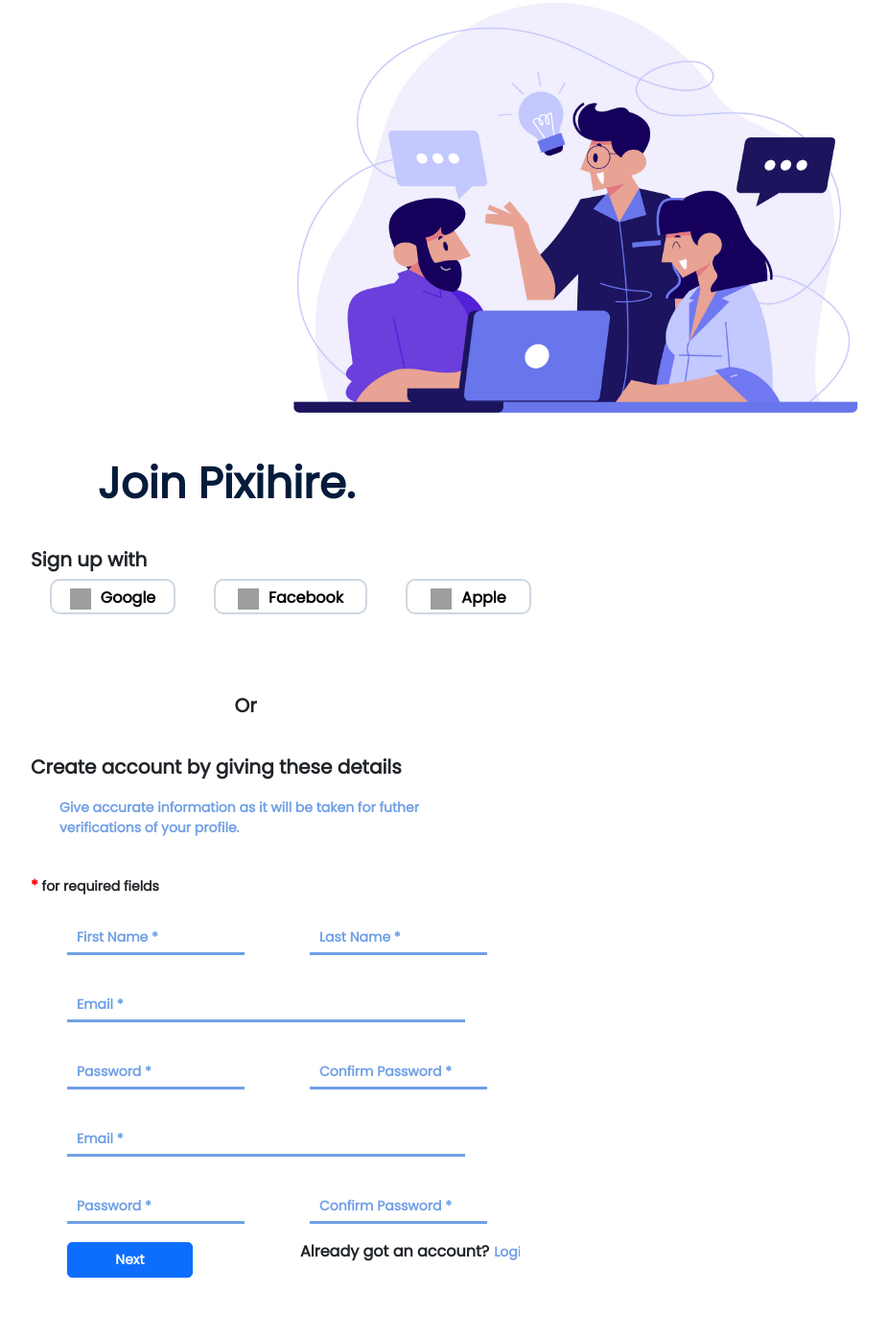
After one commit to AVDiv/project_website, a PHP site: page /project_website/auth/signup.php in a window 1280 px wide. The commit adds this page. Shown: the whole page at 96% size, without its empty margins (84-1010 px from the left). Run offline with PHP 8.4, Linux system fonts and the light colour scheme; some libraries are stand-ins or nearby versions; grey boxes are pictures that could not be loaded.

Commit message:
UI edits

```diff
--- a/assets/css/master.css
+++ b/assets/css/master.css
@@ -3,12 +3,13 @@
 *{
   margin: 0;
   padding: 0;
-  font-family: Poppins;
+  font-family: Poppins, serif;
   font-size: 16px;
+  scroll-behavior: smooth;
 }
 body{
   --color-white: #FFFFFF;
-  --color-gray: #CDD7E1;
+  --color-gray: #9bacba;
   --color-lite-blue: #71A0E6;
   --color-blue: #0448DA;
   --color-dark-blue: #051B3B;
--- a/assets/css/navigation.css
+++ b/assets/css/navigation.css
@@ -69,7 +69,7 @@
 }
 .navbar.scroll{
   background-color: var(--color-white);
-  /* box-shadow: 0px 3px #88888844;  */
+  box-shadow: 2px 2px 5px #8888883d;
   transition-duration: 0.5s;
 }
 .navbar .active .nav-link{
--- /dev/null
+++ b/assets/css/signup.css
@@ -0,0 +1,206 @@
+.row {
+    height: 100%;
+    width: 100%;
+}
+
+.col {
+    height: 100%;
+    width: 50%;
+}
+
+html {
+    height: 100%;
+}
+
+.container {
+    height: 85%;
+    width: 80%;
+}
+
+@media (max-width: 768px) {
+    .container {
+        width: 100%;
+    }
+}
+
+.mainHead {
+    font-size: 45px;
+    font-weight: 600;
+}
+
+.secondHead {
+    font-weight: 600;
+    font-size: 20px;
+    padding-left: 40px;
+}
+
+.buttonContainer {
+    height: 90px;
+    padding-left: 40px;
+    width: 610px;
+}
+
+@media (max-width: 360px) {
+    .buttonContainer {
+        width: 200px;
+    }
+}
+
+.smBtn {
+    width: 131px;
+    height: 37px;
+    border-radius: 10px;
+    font-size: 16px;
+    background-color: transparent;
+    color: black;
+    font-weight: 600;
+    border: 2px solid #CDD7E1;
+    margin-left: 20px;
+    margin-right: 20px;
+}
+
+@media (max-width: 768px) {
+    .smBtn {
+        margin-left: 10px;
+        margin-right: 10px;
+        margin-bottom: 5px;
+    }
+}
+
+.smBtn:hover {
+    background-color: #CDD7E1;
+    transition: 0.4s;
+    color: #000000;
+    border-color: #CDD7E1;
+}
+
+.icon {
+    margin-right: 10px;
+}
+
+.sm {
+    font-weight: 600;
+    font-size: 16px;
+    text-decoration: none;
+    color: #000000;
+}
+
+.about {
+    color: #71A0E6;
+    font-size: 14px;
+    font-weight: 600;
+    margin-left: 70px;
+    width: 401.8px;
+}
+
+@media (max-width: 360px) {
+    .about {
+        width: 263px;
+    }
+}
+
+.bgArt {
+    visibility: visible;
+    margin-bottom: 40px;
+}
+
+@media (max-width: 992px) {
+    .bgArt {
+        width: 401px;
+        height: 289px;
+    }
+}
+
+@media (max-width: 576px) {
+    #imageCol {
+        display: none;
+    }
+}
+
+table {
+    margin-left: 60px;
+    padding: 0px;
+    width: 70%;
+    overflow: hidden;
+}
+
+tr {
+    width: 100%;
+}
+
+td {
+    width: 230px;
+    border: none;
+    height: 70px;
+}
+
+.inputf {
+    border: none;
+    border-radius: 0px;
+    border-bottom: 3px solid #71A0E6;
+    color: #0448DA;
+    font-size: 14px;
+    font-weight: 600;
+    padding: 5px;
+    opacity: 100%;
+}
+
+.inputf:focus {
+    color: #0448da;
+    box-shadow: none;
+    border-bottom-color: #0448da;
+}
+
+.inputf:focus::placeholder {
+    color: transparent;
+}
+
+.inputf::placeholder {
+    color: #71A0E6;
+    font-size: 14px;
+    padding: 5px;
+    font-weight: 600;
+    opacity: 100%;
+    transition: 0.3s;
+}
+
+.inputHead {
+    margin: 0px;
+    padding-left: 10px;
+    color: #0448da;
+    font-weight: 600;
+    font-size: 11px;
+    color: transparent;
+}
+
+.inputHead:focus-within {
+    transition: 0.4s;
+    color: #0448da;
+}
+
+#submitBtn {
+    width: 131px;
+    height: 37px;
+    font-weight: 600;
+    font-size: 14px;
+    border-radius: 5px;
+}
+
+#submitBtn:hover {
+    color: #0448da;
+    background-color: white;
+    transition: 0.4s;
+}
+
+#login {
+    font-size: 14px;
+    font-weight: 600;
+    color: #71A0E6;
+    margin-left: 5px;
+    text-decoration: none;
+}
+
+#login:hover {
+    color: #0448da;
+    transition: 0.4s;
+}
--- /dev/null
+++ b/auth/signup.php
@@ -0,0 +1,65 @@
+<?php
+include '../components/links.php';
+$link = new Links();
+?>
+<html lang="en">
+<head>
+    <?php
+    include '../components/essentials.php'
+    ?>
+    <link href="../assets/css/signup.css" rel="stylesheet"/>
+    <title>Signup | Pixihire</title>
+</head>
+<body>
+<div class="d-xxl-flex">
+    <div class="col-xxl-5 d-flex justify-content-md-center justify-content-lg-center align-items-lg-center justify-content-xl-center align-items-xl-center align-items-xxl-center" id="imageCol" style="background: var(--bs-white);"><img class="d-xxl-flex justify-content-xxl-center align-items-xxl-center bgArt" src="<?php echo $link->path('signup_img'); ?>" width="605" height="437" style="margin-left: 89px;"></div>
+    <div class="col d-xl-flex d-xxl-flex align-items-xxl-center">
+        <div class="container">
+            <h1 class="d-flex justify-content-center mainHead" style="text-align: center;color: #051B3B;">Join Pixihire.</h1>
+            <h1 class="secondHead" style="margin-top: 40px;">Sign up with</h1>
+            <div class="d-xxl-flex justify-content-xxl-center align-items-xxl-center buttonContainer"><a class="sm" href="#google" style="padding-bottom: 0px;"><button class="btn btn-primary d-xxl-flex justify-content-xxl-center align-items-xxl-center smBtn" type="button"><img class="d-xxl-flex align-items-xxl-center icon" src="assets/img/google.png" width="22" height="22">Google</button></a><a class="sm" href="#facebook" style="padding-bottom: 0px;"><button class="btn btn-primary d-xxl-flex justify-content-xxl-center align-items-xxl-center smBtn" type="button" style="width: 160px;"><img class="d-xxl-flex align-items-xxl-center icon" src="assets/img/facebook.png" width="22" height="22">Facebook</button></a><a class="sm" href="#apple" style="padding-bottom: 0px;"><button class="btn btn-primary d-xxl-flex justify-content-xxl-center align-items-xxl-center smBtn" type="button"><img class="d-xxl-flex align-items-xxl-center icon" src="assets/img/apple.png" width="22" height="22">Apple</button></a></div>
+            <h1 class="d-flex d-xxl-flex justify-content-center justify-content-xxl-center secondHead" style="margin-top: 30px;">Or</h1>
+            <h1 class="secondHead" style="margin-top: 40px;margin-bottom: 20px;">Create account by giving these details</h1>
+            <p class="about">Give accurate information as it will be taken for futher verifications of your profile.<br></p>
+            <h1 class="secondHead" style="margin-top: 40px;margin-bottom: 4px;font-size: 14px;"><span style="color: rgb(255, 0, 0);">*</span> for required fields</h1>
+            <form class="signupForm" method="GET">
+                <div class="table-responsive" style="width: 550px;overflow: hidden;">
+                    <table class="table">
+                        <thead>
+                        <tr></tr>
+                        </thead>
+                        <tbody style="width: 374px;">
+                        <tr class="d-xxl-flex justify-content-xxl-start" style="width: 460px;">
+                            <td style="width: 230px;"><label class="form-label inputHead">First Name *<input class="form-control inputf" type="text" placeholder="First Name *" name="fname" required="" style="width: 185px;"></label></td>
+                            <td><label class="form-label inputHead">Last Name *<input class="form-control inputf" type="text" placeholder="Last Name *" name="lname" required="" style="width: 185px;"></label></td>
+                        </tr>
+                        <tr class="d-xxl-flex justify-content-xxl-start" style="width: 460px;">
+                            <td colspan="2" style="width: 230px;"><label class="form-label inputHead">Email *<input class="form-control inputf" type="email" placeholder="Email *" name="email" required="" style="width: 415px;"></label></td>
+                        </tr>
+                        <tr class="d-xxl-flex justify-content-xxl-start" style="width: 460px;">
+                            <td style="width: 230px;"><label class="form-label inputHead">Password *<input class="form-control inputf" type="password" placeholder="Password *" name="pass" required="" style="width: 185px;"></label></td>
+                            <td><label class="form-label inputHead">Confirm Password *<input class="form-control inputf" type="password" placeholder="Confirm Password *" name="cpass" required="" style="width: 185px;"></label></td>
+                        </tr>
+                        <tr class="d-xxl-flex justify-content-xxl-start" style="width: 460px;">
+                            <td colspan="2" style="width: 230px;"><label class="form-label inputHead">Email *<input class="form-control inputf" type="email" placeholder="Email *" name="email" required="" style="width: 415px;"></label></td>
+                        </tr>
+                        <tr class="d-xxl-flex justify-content-xxl-start" style="width: 460px;">
+                            <td style="width: 230px;"><label class="form-label inputHead">Password *<input class="form-control inputf" type="password" placeholder="Password *" name="pass" required="" style="width: 185px;"></label></td>
+                            <td><label class="form-label inputHead">Confirm Password *<input class="form-control inputf" type="password" placeholder="Confirm Password *" name="cpass" required="" style="width: 185px;"></label></td>
+                        </tr>
+                        <tr class="d-xxl-flex justify-content-xxl-start" style="width: 460px;">
+                            <td class="d-xxl-flex align-items-xxl-center" style="width: 190px;"><button class="btn btn-primary submitBtn" id="submitBtn" type="submit" style="margin-right: 0px;margin-left: 10px;">Next</button></td>
+                            <td class="d-xxl-flex align-items-xxl-center" style="width: 270px;">
+                                <h1 class="secondHead" style="margin-top: 0px;margin-bottom: 0px;font-size: 14px;padding-left: 0px;"><strong>Already got an account?</strong><a id="login" href="#loginpage" style="padding-bottom: 0px;">Login</a></h1>
+                            </td>
+                        </tr>
+                        <tr></tr>
+                        </tbody>
+                    </table>
+                </div>
+            </form>
+        </div>
+    </div>
+</div>
+</body>
+</html>
--- a/components/links.php
+++ b/components/links.php
@@ -5,10 +5,11 @@ class Links{
        $project_domain = "www.pixihire.com"
     */
     public $project_domain = "http://localhost:880/project_website";
-    public $links = array(
+    private $links = array(
         // Pages
         'home_page'=> '/',
         'login_page'=> '/auth/login.php',
+        'signup_page'=> '/auth/signup.php',
         // Components
         'navbar'=> '/components/navigation_bar.php',
         // CSS files
@@ -16,6 +17,7 @@ class Links{
         'master_css'=> '/assets/css/master.css',
         'home_css' => '/assets/css/home.css',
         'login_css'=> '/assets/css/login.css',
+        'signup_css'=> '/assets/css/signup.css',
         'navbar_css'=> '/assets/css/navigation.css',
         // JS scripts
         'bs_js' => '/assets/bootstrap/js/bootstrap.min.js',
@@ -25,7 +27,8 @@ class Links{
         'logo_fd'=>'/assets/media/images/Logo I.png',
         'hero_bg' => '/assets/media/images/1.svg',
         'hero_img' => '/assets/media/images/sofa-man.png',
-        'login_img' => '/assets/media/images/login-banner.jpg'
+        'login_img' => '/assets/media/images/login-banner.jpg',
+        'signup_img' => '/assets/media/images/signup_bg.png'
     );
     function path($filename){
         return $this->project_domain.$this->links[$filename];
--- a/components/navigation_bar.php
+++ b/components/navigation_bar.php
@@ -3,7 +3,6 @@
     $links = new Links();
     $navigation_component ='
     <link rel="stylesheet" href="'. $links->path('navbar_css') .'">
-    <script src="'. $links->path('navbar_js') .'"></script>
     <nav id="navbar" class="navbar navbar-light navbar-expand-md py-3" style="width: 100%;padding-right: 32px;padding-left: 32px;">
         <div class="container-fluid"><a class="navbar-brand d-flex align-items-center" href="#"><img src="'. $link->path('logo') .'" style="height: 37px;"></a><button data-bs-toggle="collapse" class="navbar-toggler" data-bs-target="#navcol-3"><span class="visually-hidden">Toggle navigation</span><span class="navbar-toggler-icon"></span></button>
             <div class="collapse navbar-collapse" id="navcol-3">
@@ -20,11 +19,12 @@
                 </ul>
                 <ul class="navbar-nav">
                     <li class="nav-item signup-link" style="background: var(--bs-blue);color: var(--bs-body-bg);border-radius: 100px;padding: 3px 5px;margin-right: 10px;"><a class="nav-link" href="#" style="font-weight: 600;height: 100%;width: 100%;color: var(--bs-white);font-size: 16px;padding: 0px;padding-left: 15px;padding-bottom: 5px;padding-right: 15px;padding-top: 5px;letter-spacing: 0.5px;">Signup</a></li>
-                    <li class="nav-item"><a class="nav-link" href="#" style="font-weight: 600;font-size: 16px;font-family: Poppins, sans-serif;letter-spacing: 0.5px;">Login</a></li>
+                    <li class="nav-item"><a class="nav-link" href="'. $links->path('login_page') .'" style="font-weight: 600;font-size: 16px;font-family: Poppins, sans-serif;letter-spacing: 0.5px;">Login</a></li>
                 </ul>
             </div>
         </div>
     </nav>
+    <script src="'. $links->path('navbar_js') .'"></script>
     ';
     echo $navigation_component;
 ?>
```
Also changed, not shown: assets/css/home.css (+78 -0 lines), index.php (+30 -0 lines), assets/media/images/signup_bg.png (added).
